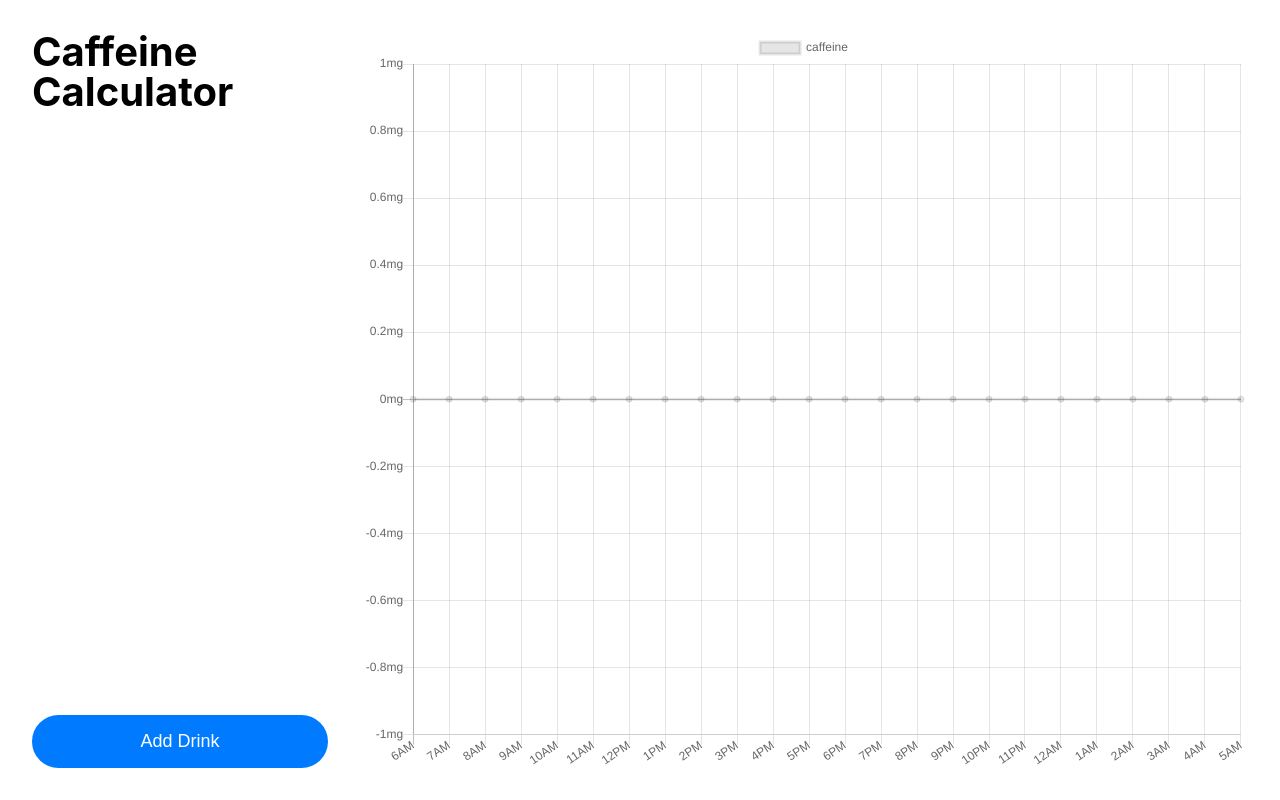
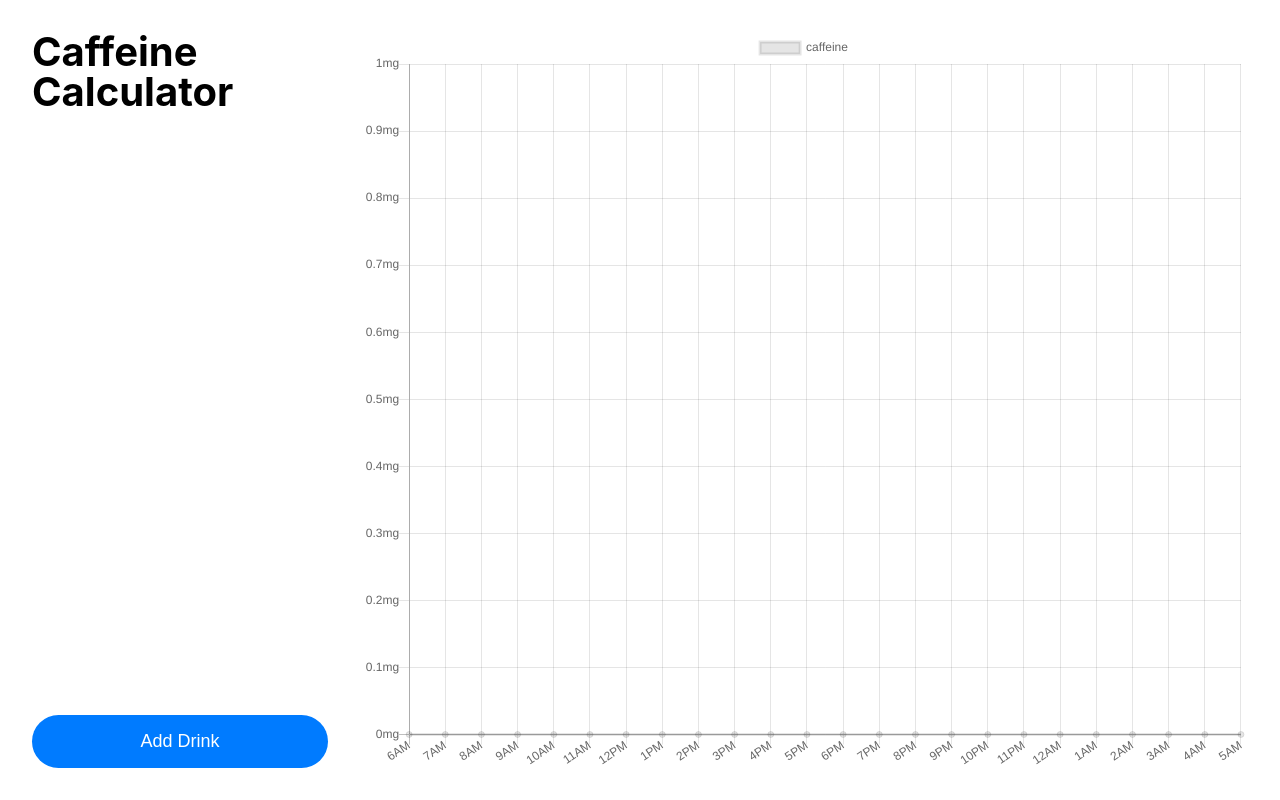
Before and after one commit to scotato/caffeine-calculator, a React (Create React App) app: page / in a window 1280 px wide. Built offline with nearby package versions, Linux system fonts and the light colour scheme.

Commit message:
set y axis to begin at 0

```diff
--- a/src/components/Chart.js
+++ b/src/components/Chart.js
@@ -159,6 +159,7 @@ const Chart = () => {
             scales: {
               yAxes: [{
                   ticks: {
+                      beginAtZero: true,
                       callback: val => `${val}mg`
                   }
               }]
```
